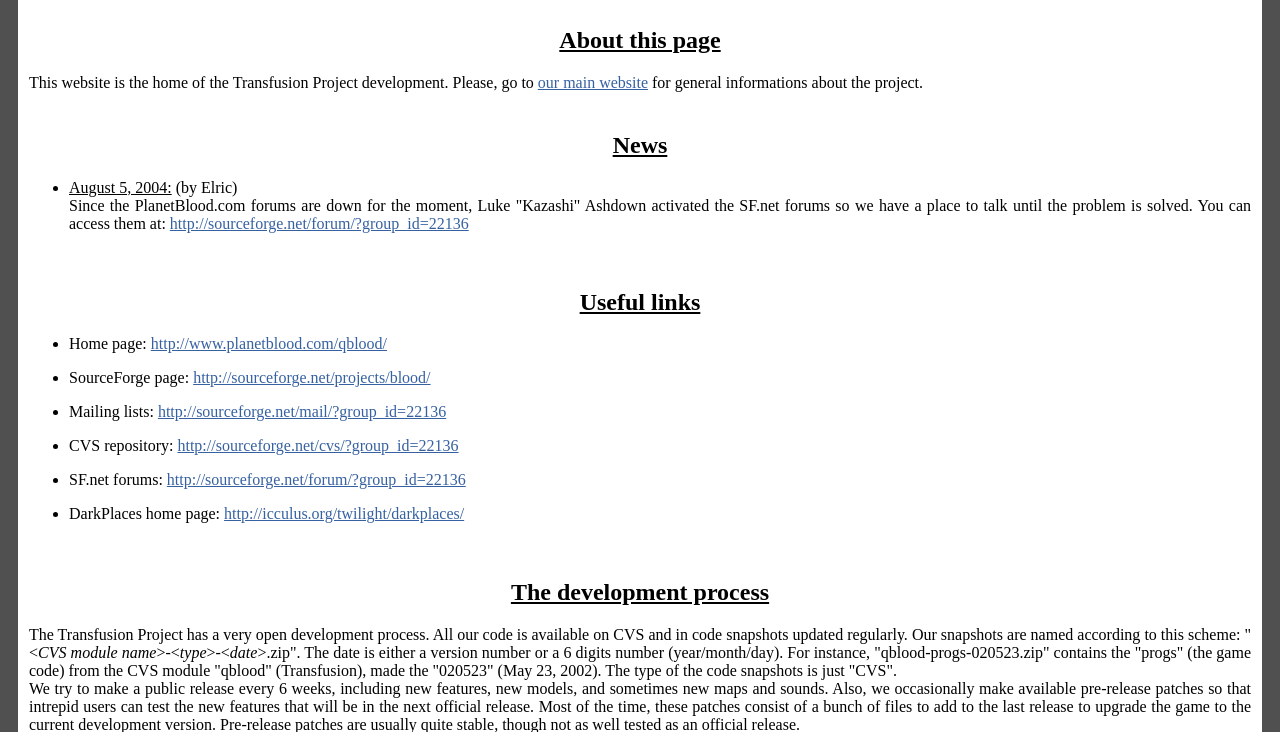
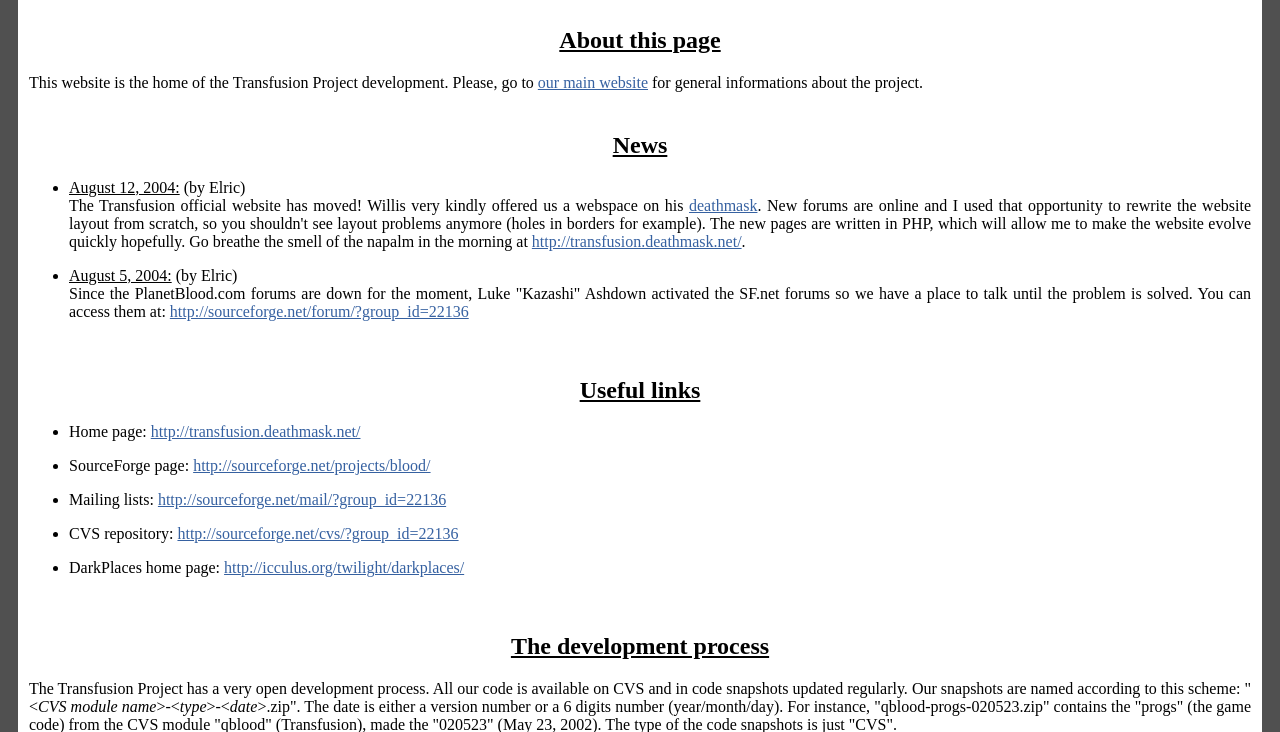
Before and after one commit to QuakeMods/transfusion, a PHP site: page / in a window 1280 px wide. Shown: the part 195-927 px from the top of the page. Run offline with PHP 8.4, Linux system fonts and the light colour scheme; data that the repository does not hold is empty.

Commit message:
The Transfusion website moved from PlanetBlood.com to DeathMask.net

```diff
--- a/website/index.php
+++ b/website/index.php
@@ -16,7 +16,7 @@
 <div class="section">
 	<h2 id="about-section" class="section">About this page</h2>
 	This website is the home of the Transfusion Project development. Please, go to
-	<a href="http://www.planetblood.com/qblood/">our main website</a> for
+	<a href="http://transfusion.deathmask.net/">our main website</a> for
 	general informations about the project.<br />
 </div>
 
@@ -24,6 +24,15 @@
 <div class="section">
 	<h2 id="news-section" class="section">News</h2>
 	<ul>
+		<li>
+			<span class="title">August 12, 2004:</span> (by Elric)<br />
+			The Transfusion official website has moved! Willis very kindly offered us a webspace on
+			his <a href="http://www.deathmask.net/">deathmask</a>. New forums are online and I used that
+			opportunity to rewrite the website layout from scratch, so you shouldn't see layout problems
+			anymore (holes in borders for example). The new pages are written in PHP, which will allow
+			me to make the website evolve quickly hopefully. Go breathe the smell of the napalm in the
+			morning at <?php ExplicitURL ("http://transfusion.deathmask.net/"); ?>.<p />
+		</li>
 		<li>
 			<span class="title">August 5, 2004:</span> (by Elric)<br />
 			Since the PlanetBlood.com forums are down for the moment, Luke "Kazashi" Ashdown activated
@@ -38,7 +47,7 @@
 	<h2 id="links-section" class="section">Useful links</h2>
 	<ul>
 		<li>
-			Home page: <?php ExplicitURL ("http://www.planetblood.com/qblood/"); ?><p />
+			Home page: <?php ExplicitURL ("http://transfusion.deathmask.net/"); ?><p />
 		</li>
 		<li>
 			SourceForge page: <?php ExplicitURL ("http://sourceforge.net/projects/blood/"); ?><p />
@@ -48,9 +57,6 @@
 		</li>
 		<li>
 			CVS repository: <?php ExplicitURL ("http://sourceforge.net/cvs/?group_id=22136"); ?><p />
-		</li>
-		<li>
-			SF.net forums: <?php ExplicitURL ("http://sourceforge.net/forum/?group_id=22136"); ?><p />
 		</li>
 		<li>
 			DarkPlaces home page: <?php ExplicitURL ("http://icculus.org/twilight/darkplaces/"); ?><p />
```
